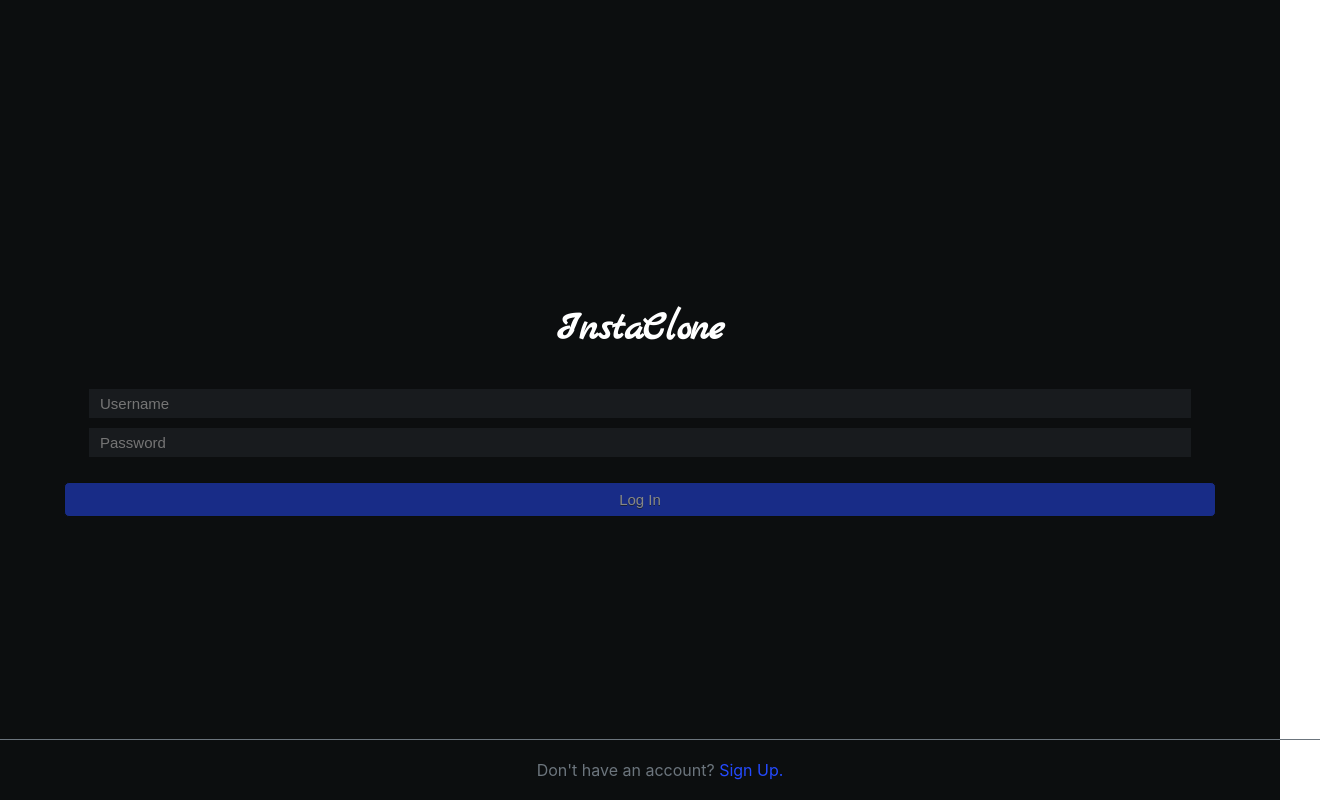
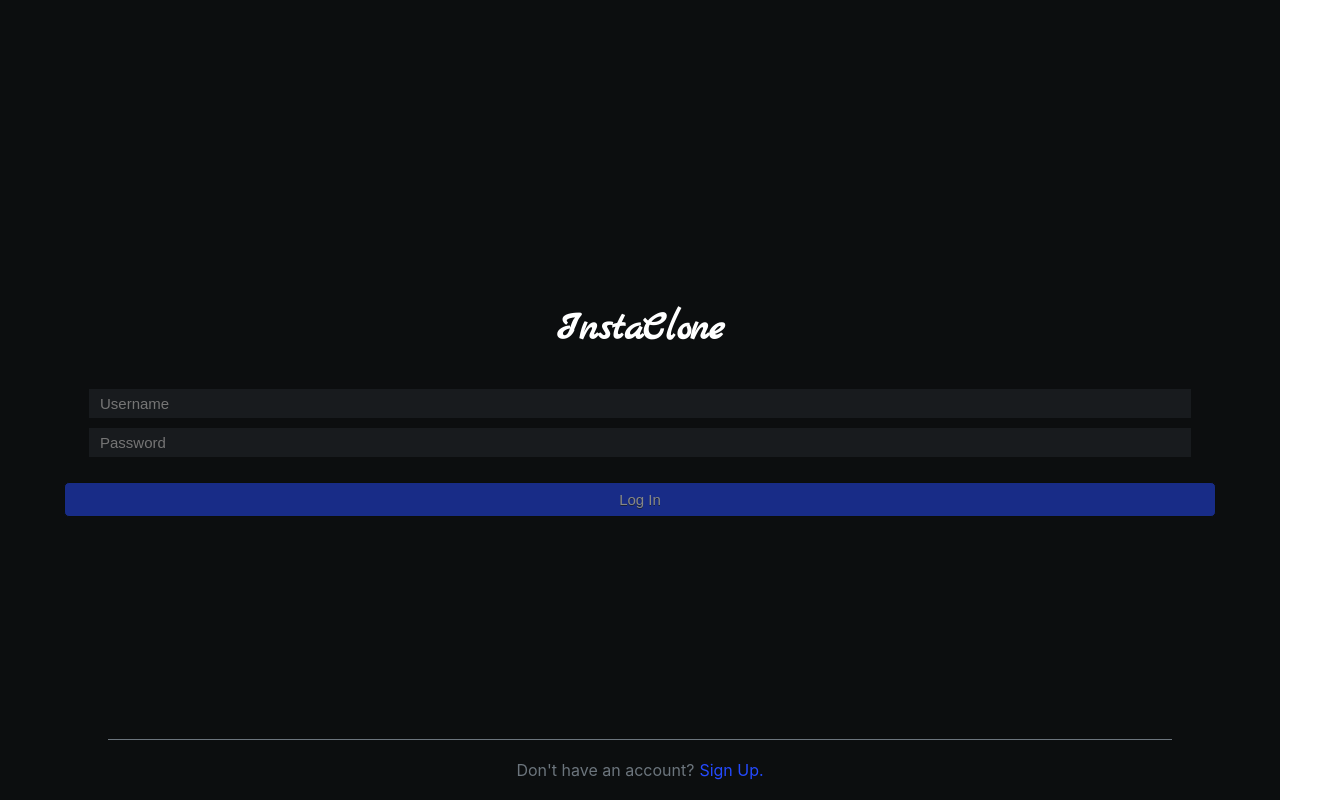
Before and after one commit to bkhundmiri/InstaClone, a React (Create React App) app in the folder client/: page /login in a window 1280 px wide. Shown: the whole page, 1320 px wide, since content can reach past the window. Built offline with nearby package versions, Linux system fonts and the light colour scheme; the HTML template or start-up script is replaced by a standard one.

Commit message:
final login and sign up

```diff
--- a/client/src/screens/Login/Login.css
+++ b/client/src/screens/Login/Login.css
@@ -48,12 +48,18 @@
 
 .bottomlink {
     position: absolute;
+    display: flex;
+    align-self: center;
+    justify-content: center;
     bottom: 0;
     color: #6C757D;
-    width: 100vw;
-    margin-top: 40px;
+    width: 80%;
     border-top: 1px solid #6C757D;
     padding: 20px;
+}
+
+.bottomlink div {
+    margin-right: 5px;
 }
 
 .bottomlink a {
--- a/client/src/screens/Login/Login.jsx
+++ b/client/src/screens/Login/Login.jsx
@@ -48,7 +48,7 @@ export default function Login(props) {
         <button disabled={!username || !password}>Log In</button>
       </form>
       <div className='bottomlink sign-up-link'>
-        Don't have an account?
+        <div>Don't have an account?</div>
         <Link to='/register'> Sign Up.</Link>
       </div>
     </div>
--- a/client/src/screens/Register/Register.jsx
+++ b/client/src/screens/Register/Register.jsx
@@ -62,7 +62,7 @@ export default function Register(props) {
         <button disabled={!username || !password || !email}>Submit</button>
       </form>
       <div className="bottomlink">
-        Have an account?
+        <div>Have an account?</div>
         <Link to="/login"> Log In.</Link>
       </div>
     </div>
```
